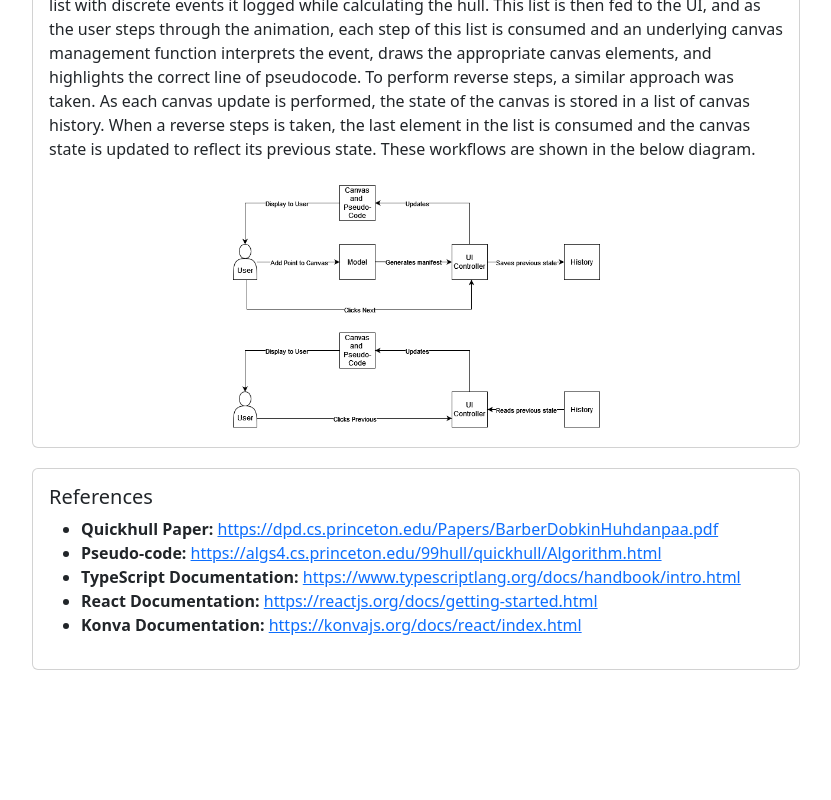
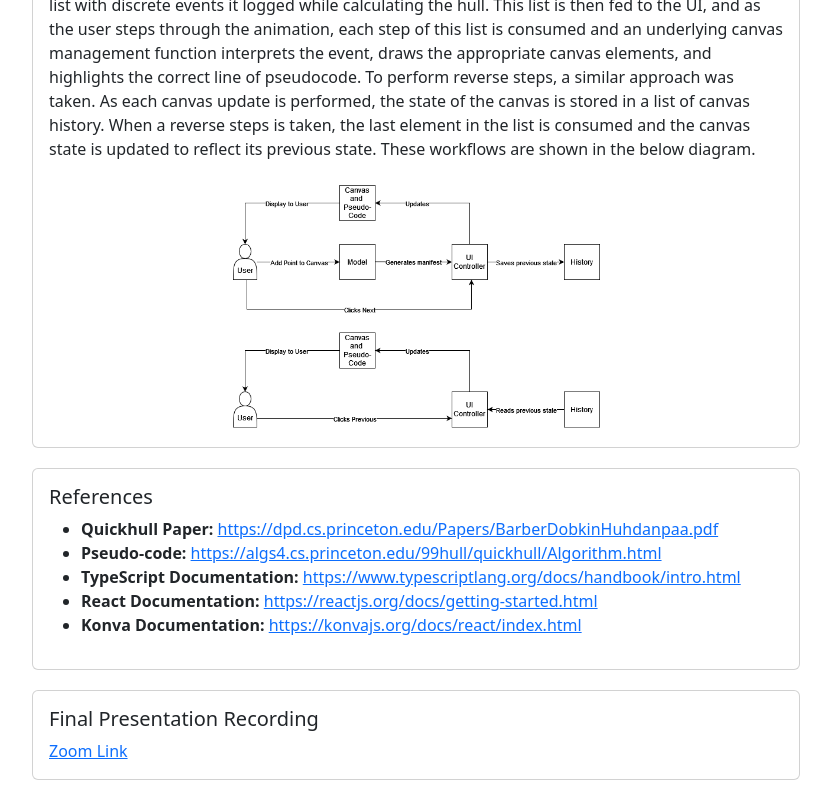
Before and after one commit to Ryanmmlarue/convex-hull, a React (Create React App) app: page /#/home in a window 1280 px wide. Shown: the part 1522-2322 px from the top of the page, without its empty margins (224-1055 px from the left). Before the commit the page ends 2212 px from the top, so only its background shows below. Built offline with nearby package versions, Linux system fonts and the light colour scheme.

Commit message:
Added recording section to home page

```diff
--- a/src/features/Home/Home.tsx
+++ b/src/features/Home/Home.tsx
@@ -117,6 +117,18 @@ return (
         </Card.Text>
       </Card.Body>
     </Card>
+
+
+    <Card className="card">
+      <Card.Body>
+      <Card.Title>Final Presentation Recording</Card.Title>
+        <Card.Text>
+        <a href="https://rit.zoom.us/rec/share/OHsugXHeDSW95oY_48HA5HA_O06Ied7TKLuevOs-3f8EqWj7P21Klw3BPuJw-Gwb.3qCjr4GyvJuTsixt?startTime=1669599562000">Zoom Link</a>
+
+        </Card.Text>
+      </Card.Body>
+    </Card>
+
   </>
 )
 
```
